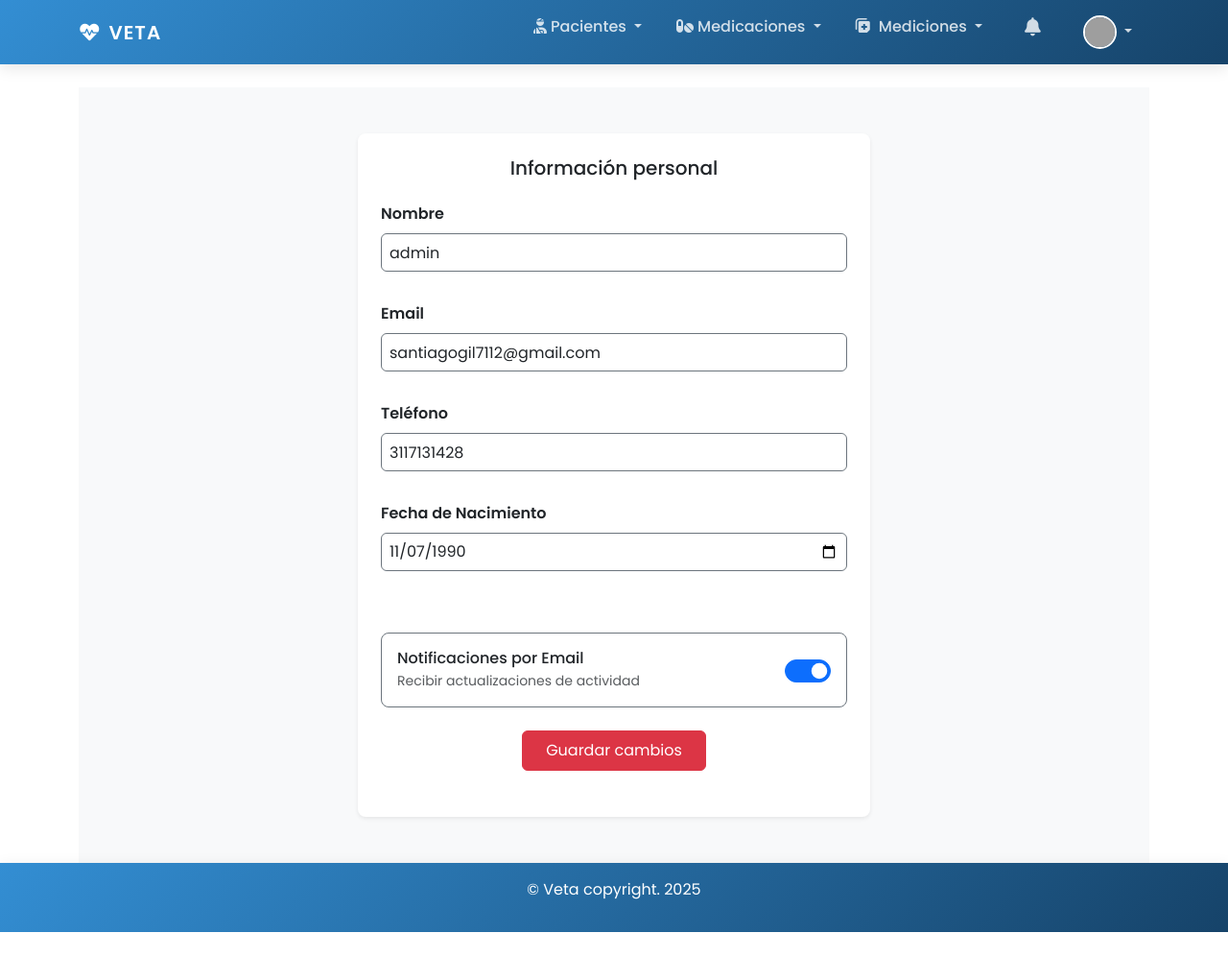
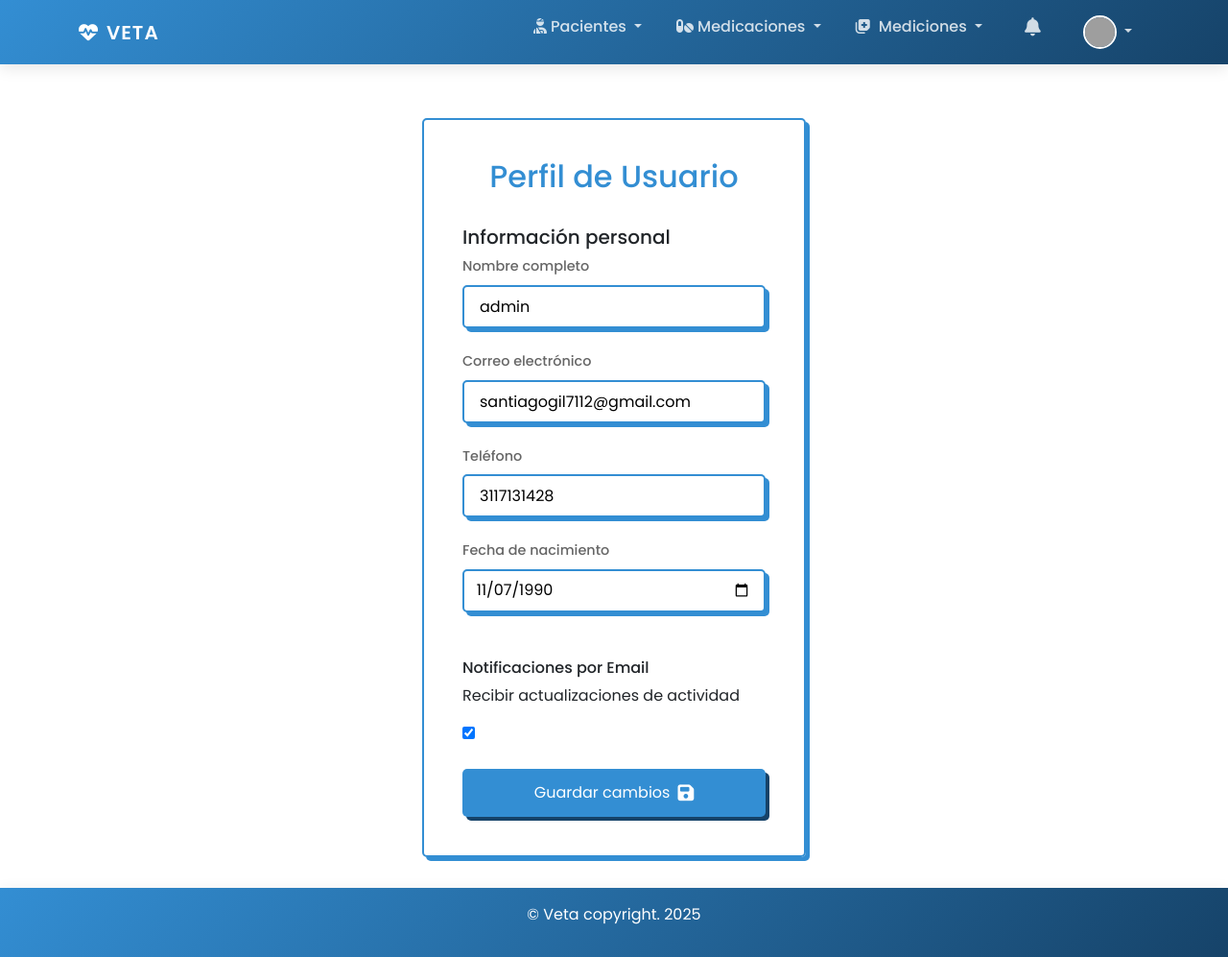
Before and after one commit to SantiagoEchavarria/Veta, a Django app: page /editar_seccion/ in a window 1280 px wide. Shown: the whole page at 96% size. Before the commit the page ends 971 px from the top, so only its background shows below. Run offline with Django 5.2, Linux system fonts and the light colour scheme; a user stored in the database is signed in; data comes from the database, SQL or seed files in the repository; both versions use the stored data as it was after the commit; grey boxes are pictures that could not be loaded.

Commit message:
Interfaz mejorada y correcion de errores en editar el perfil de usuario

```diff
--- a/usuarios/forms.py
+++ b/usuarios/forms.py
@@ -1,3 +1,4 @@
+import re
 from django import forms
 from django.contrib.auth.forms import UserCreationForm,  PasswordChangeForm
 from .models import Usuario
@@ -18,8 +19,9 @@ class UsuarioUpdateForm(forms.ModelForm):
     # Validación para el campo nombre
     def clean_nombre(self):
         nombre = self.cleaned_data.get('nombre')
-        if not nombre.isalpha():
-            raise ValidationError("El nombre solo puede contener letras.")
+        # Permitir letras, espacios y caracteres acentuados
+        if not re.match(r'^[a-zA-ZáéíóúÁÉÍÓÚñÑ\s]+$', nombre):
+            raise ValidationError("El nombre solo puede contener letras y espacios.")
         return nombre
 
     # Validación para el campo email
--- a/usuarios/templates/usuarios/editar_seccion.html
+++ b/usuarios/templates/usuarios/editar_seccion.html
@@ -1,96 +1,81 @@
 {% extends 'usuarios/base.html' %}
 {% block content %}
-<link href="https://cdnjs.cloudflare.com/ajax/libs/font-awesome/6.0.0/css/all.min.css" rel="stylesheet">
+<div class="auth-container">
+    <div class="auth-card">
+        <div class="auth-header">
+            <h1 class="auth-title">Perfil de Usuario</h1>
+            {% if error %}
+            <div class="auth-error">{{ error }}</div>
+            {% endif %}
+        </div>
 
-<div class="bg-light">
-    <div class="container py-5">
-        <div class="row justify-content-center">
-            <!-- Main Content -->
-            <div class="col-12 col-md-8 col-lg-6">
-                <div class="card border-0 shadow-sm">
-                    <div class="card-body p-0 d-flex flex-column justify-content-center align-items-center">
-                        <div class="row g-0 w-100">
-                            <!-- Content Area -->
-                            <div class="col-12">
-                                <div class="p-4 w-100">
-                                    <!-- Personal Information -->
-                                    <div class="mb-4">
-                                        <h5 class="mb-4 text-center font-weight-bold">Información personal</h5>
-                                        {{ error }}
-                                        <form method="post">
-                                            {% csrf_token %}
-                                            <div class="row g-3">
-                                                {% for field in form %}
-                                                    <div class="col-md-12 mb-3">
-                                                        <label class="form-label fw-bold">{{ field.label }}</label>
-                                                        {% if field.name == 'fecha_nacimiento' %}
-                                                            <input type="date"
-                                                                   name="{{ field.name }}"
-                                                                   class="form-control p-2 border-1 border-secondary rounded"
-                                                                   value="{{ field.value|date:'Y-m-d' }}"
-                                                                   style="height: 40px;">
-                                                        {% else %}
-                                                            <input type="{{ field.field.widget.input_type }}"
-                                                                   name="{{ field.name }}"
-                                                                   class="form-control p-2 border-1 border-secondary rounded"
-                                                                   value="{{ field.value|default:'' }}"
-                                                                   style="height: 40px;">
-                                                        {% endif %}
-                                                        {% if field.errors %}
-                                                            <div class="text-danger small mt-1">{{ field.errors.0 }}</div>
-                                                        {% endif %}
-                                                    </div>
-                                                {% endfor %}
-                                            </div>
+        <form class="auth-form" method="post">
+            {% csrf_token %}
 
-                                            <!-- Settings Cards -->
-                                            <div class="row g-4 mt-4">
-                                                <div class="col-md-12">
-                                                    <div class="settings-card card border-secondary">
-                                                        <div class="card-body">
-                                                            <div class="d-flex justify-content-between align-items-center">
-                                                                <div>
-                                                                    <h6 class="mb-1">Notificaciones por Email</h6>
-                                                                    <p class="text-muted mb-0 small">Recibir actualizaciones de actividad</p>
-                                                                </div>
-                                                                <div class="form-check form-switch">
-                                                                    <input class="form-check-input" type="checkbox" checked style="width: 3em; height: 1.5em;">
-                                                                </div>
-                                                            </div>
-                                                        </div>
-                                                    </div>
-                                                </div>
-                                            </div>
-                                            <div class="mt-4 text-center">
-                                                <button type="submit" class="btn btn-danger px-4 py-2">Guardar cambios</button>
-                                            </div>
-                                        </form>
-                                    </div>
-                                </div>
-                            </div>
+            <!-- Información Personal -->
+            <div class="auth-section">
+                <h5 class="section-title">Información personal</h5>
+
+                <div class="auth-input-group">
+                    <label class="input-label">Nombre completo</label>
+                    <input type="text"
+                           class="auth-input"
+                           name="nombre"
+                           pattern="[a-zA-ZáéíóúÁÉÍÓÚñÑ ]+"
+                           value="{{ form.nombre.value|default:'' }}"
+                           required>
+                </div>
+
+                <div class="auth-input-group">
+                    <label class="input-label">Correo electrónico</label>
+                    <input type="email"
+                           class="auth-input"
+                           name="email"
+                           value="{{ form.email.value|default:'' }}"
+                           required>
+                </div>
+
+                <div class="auth-input-group">
+                    <label class="input-label">Teléfono</label>
+                    <input type="tel"
+                           class="auth-input"
+                           name="telefono"
+                           value="{{ form.telefono.value|default:'' }}"
+                           required>
+                </div>
+
+                <div class="auth-input-group">
+                    <label class="input-label">Fecha de nacimiento</label>
+                    <input type="date"
+                           class="auth-input"
+                           name="fecha_nacimiento"
+                           value="{% firstof form.fecha_nacimiento.value|date:'Y-m-d' request.POST.fecha_nacimiento %}"
+                           required>
+                </div>
+            </div>
+
+            <!-- Configuración de Notificaciones -->
+            <div class="auth-section">
+                <div class="settings-card">
+                    <div class="setting-item">
+                        <div class="setting-content">
+                            <h6 class="setting-title">Notificaciones por Email</h6>
+                            <p class="setting-description">Recibir actualizaciones de actividad</p>
                         </div>
+                        <label class="auth-switch">
+                            <input type="checkbox" checked>
+                            <span class="slider"></span>
+                        </label>
                     </div>
                 </div>
             </div>
-        </div>
+
+            <button type="submit" class="auth-button">
+                <span class="button-text">Guardar cambios</span>
+                <i class="fas fa-save button-icon"></i>
+            </button>
+        </form>
     </div>
 </div>
 
-<style>
-    .form-control {
-        border: 1px solid #6c757d !important;
-        transition: border-color 0.15s ease-in-out, box-shadow 0.15s ease-in-out;
-    }
-    .form-control:focus {
-        border-color: #dc3545 !important;
-        box-shadow: 0 0 0 0.25rem rgba(220, 53, 69, 0.25);
-    }
-    .card {
-        border-radius: 0.5rem;
-    }
-    .settings-card {
-        border-radius: 0.5rem;
-    }
-</style>
-
 {% endblock %}
--- a/usuarios/views.py
+++ b/usuarios/views.py
@@ -1,4 +1,4 @@
-from django.shortcuts import render, redirect
+from django.shortcuts import get_object_or_404, render, redirect
 from django.contrib.auth import login, logout, authenticate, update_session_auth_hash
 from django.http import HttpResponse
 from django.utils import timezone
@@ -68,7 +68,7 @@ def cerrarSeccion(request):
 
 @login_required
 def editarSeccion(request):
-    usuario = request.user
+    usuario = get_object_or_404(Usuario, pk=request.user.pk)
 
     if request.method == 'POST':
         form = UsuarioUpdateForm(request.POST, instance=usuario)
@@ -76,14 +76,15 @@ def editarSeccion(request):
             form.save()
             return redirect('inicio')
         else:
+            # Pasar el formulario con errores y los datos ingresados
             return render(request, 'usuarios/editar_seccion.html', {
                 'form': form,
-                'error': 'Error al actualizar la información',
-                'form_errors': form.errors
+                'errores_detallados': form.errors.items()  # Envía los errores detallados
             })
     else:
         form = UsuarioUpdateForm(instance=usuario)
-        return render(request, 'usuarios/editar_seccion.html', {'form': form})
+
+    return render(request, 'usuarios/editar_seccion.html', {'form': form})
 
 @login_required
 def actualizar_contrasena(request):
```
Also changed, not shown: db.sqlite3.
